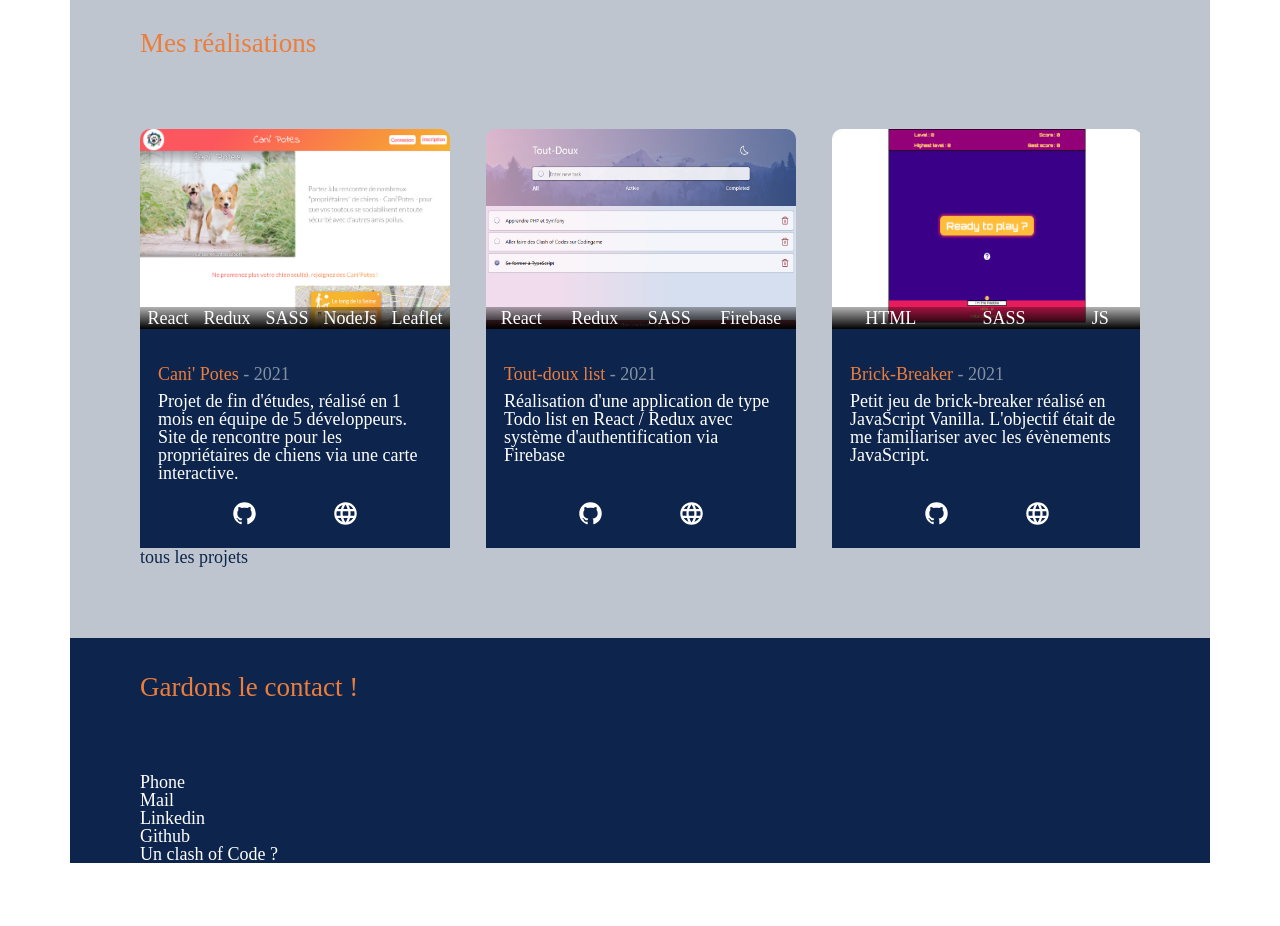
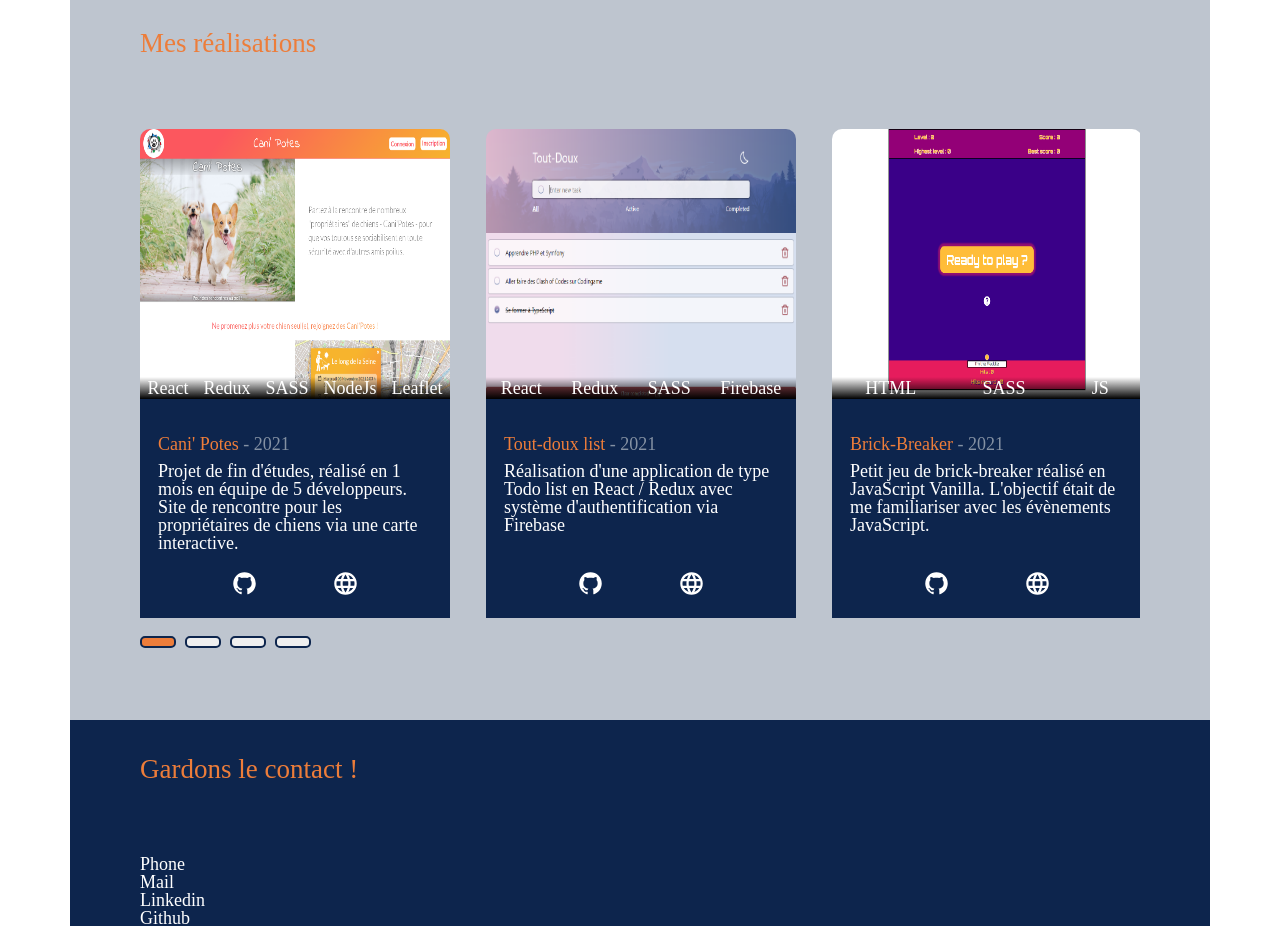
Before and after one commit to RaphaelCharousset/Portfolio, a React (Vite) app: page / in a window 1280 px wide. Shown: the part 1680-2606 px from the top of the page. Before the commit the page ends 2544 px from the top, so only its background shows below. Built offline with nearby package versions, Linux system fonts and the light colour scheme.

Commit message:
adding buttons in desktop

```diff
--- a/src/components/ProjectsHome/ProjectsHome.tsx
+++ b/src/components/ProjectsHome/ProjectsHome.tsx
@@ -1,30 +1,64 @@
-import { useState } from 'react'
 import { NavLink } from 'react-router-dom';
 import './projectshome.scss'
 import { projects } from './../../data/index';
 import { SingleProject } from './SingleProject/SingleProject';
+import { createRef, MouseEvent, useState, useEffect } from 'react';
 
 export const ProjectsHome = () => {
-  const [count, setCount] = useState(0)
-  projects.sort((a, b) => b.year - a.year)
+  console.log('render bro');
+
+  useEffect(() => {
+    console.log('render');
+    projects.sort((a, b) => b.year - a.year)
+  }, [])
+
+  const gap = 36
+  const ref = createRef()
+  const [position, setPosition] = useState(0)
+  const [selected, setSelected] = useState(0)
+
+  const handleClick: (e: MouseEvent<HTMLButtonElement>) => void = (e) => {
+    const width: number = ref.current?.offsetWidth
+    const index: number = e.target.value
+    setPosition(index * (width + gap))
+    setSelected(index)
+  }
 
   return (
     <section className='projects'>
       <h2 className='projects__title'>Mes réalisations</h2>
 
       <div className="projects__container">
-        <div className="projects__container__slider">
+        <div
+          className="projects__container__slider"
+          style={{
+            transform: `translateX(-${position}px)`,
+            gap: `${gap}px`
+          }}
+        >
           {projects.map((project, index) =>
-              <SingleProject key={index} {...project} />
+              <SingleProject
+                key={index}
+                {...project}
+                ref={index === 0 ? ref : null}
+              />
           )}
         </div>
       </div>
 
       <div className="projects__buttons">
-        {/* buttons for each unshown projects ? */}
-        {/* onclick, translateX */}
+        {projects.map((_, index) => (
+          index < (projects.length - 1) &&
+          <button
+            value={index}
+            key={index}
+            onClick={handleClick}
+            className={index == selected ? 'selected' : 'unselected'}
+          />
+        ))}
       </div>
-      <NavLink to="/projects">tous les projets</NavLink>
+
+      {/* <NavLink to="/projects">tous les projets</NavLink> */}
     </section>
   )
 }
--- a/src/components/ProjectsHome/SingleProject/SingleProject.tsx
+++ b/src/components/ProjectsHome/SingleProject/SingleProject.tsx
@@ -1,13 +1,14 @@
+import { forwardRef } from 'react';
 import Github from '../../../assets/websiteIcons/Github';
 import Web from '../../../assets/websiteIcons/Web';
 import { Project } from './../../../interfaces/Project';
 import './singleProject.scss'
 
-export const SingleProject = (
-  {name, year, coverImg, coverImgAlt, stack, ghLink, urlLink, description}: Project
-) => {
-  return (
-    <article className="single-project">
+export const SingleProject = forwardRef((
+  {name, year, coverImg, coverImgAlt, stack, ghLink, urlLink, description}: Project,
+  ref
+) => (
+  <article className="single-project" ref={ref}>
     <header className="single-project__header">
       <div className="single-project__header__img">
         <img src={coverImg} alt={coverImgAlt} />
@@ -39,5 +40,4 @@ export const SingleProject = (
       </footer>
     </div>
   </article>
-  )
-}
+))
--- a/src/components/ProjectsHome/SingleProject/singleProject.scss
+++ b/src/components/ProjectsHome/SingleProject/singleProject.scss
@@ -12,12 +12,12 @@
 
     &__img {
       width: 100%;
-      height: 200px;
-      flex: none;
+      height: 270px;
 
       & img {
         width: 100%;
         height: 100%;
+        object-fit: fill;
       }
     }
 
@@ -29,7 +29,7 @@
       bottom: 0;
       left: 0;
       right: 0;
-      background: linear-gradient(180deg, rgba(0,0,0,.3) 0%, rgba(0,0,0,1) 100%);
+      background: linear-gradient(180deg, rgba(0,0,0,0) 0%, rgba(0,0,0,1) 100%);
     }
   }
 
--- a/src/components/ProjectsHome/projectshome.scss
+++ b/src/components/ProjectsHome/projectshome.scss
@@ -14,8 +14,24 @@
 
     &__slider {
       display: flex;
-      gap: 2rem;
-      transition: transform .5s ease;
+      transition: transform 1s ease;
+    }
+  }
+
+  &__buttons {
+    margin-top: 1rem;
+    display: flex;
+    gap: .5rem;
+
+    & button {
+      width: 2rem;
+      height: .66rem;
+      border: 2px solid vars.$primary;
+      border-radius: 5px;
+    }
+
+    .selected {
+      background: vars.$secondary	;
     }
   }
 }
```
Lines whose indentation alone changed are shown as unchanged.
